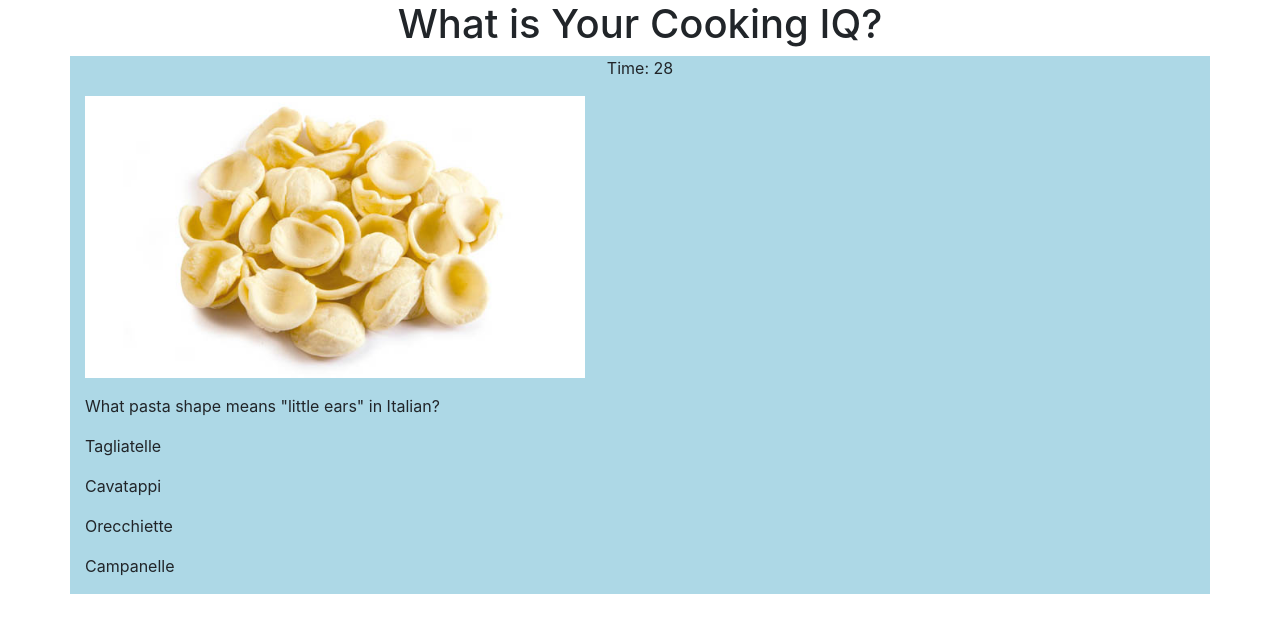
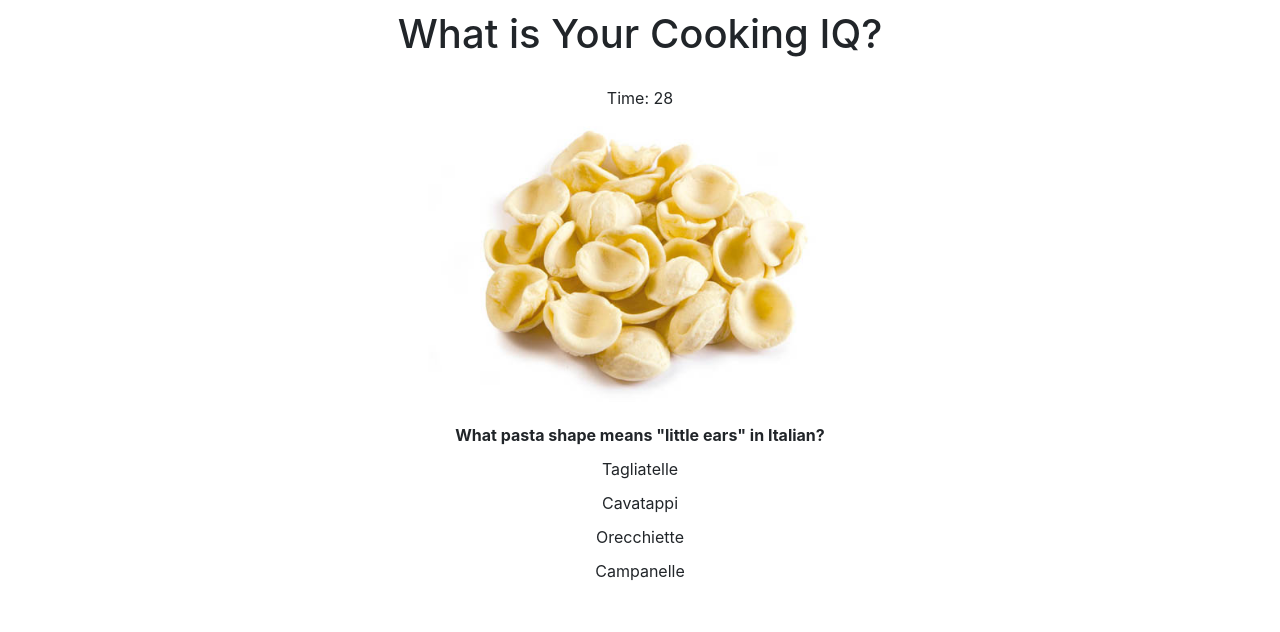
Before and after one commit to reneewysocki/cooking-trivia, a plain HTML site: page index.html in a window 1280 px wide. Both pictures are taken after a click on the button "Start Quiz". Drawn offline with nearby package versions, Linux system fonts and the light colour scheme.

Commit message:
reaction gifs and styling

```diff
--- a/assets/css/style.css
+++ b/assets/css/style.css
@@ -1,3 +1,62 @@
+header {
+    padding: 10px;
+}
+
 .mainArea {
-    background-color: lightblue;
+   /* background-color: lightblue; */
+    padding-bottom: 20px;
 };
+
+.answer {
+    background-color: blue;
+    width: 75%
+}
+
+#question {
+    font-weight: bold;
+    padding: 5px;
+}
+
+#answerDiv {
+    text-align: center;
+    align-content: center;
+}
+
+
+#ans1, #ans2, #ans3, #ans4 {
+    padding: 5px;
+    border-radius: 10px;
+    width: 60%;
+    margin: auto;
+
+}
+
+#ans1:hover, #ans2:hover, #ans3:hover, #ans4:hover {
+    padding: 5px;
+    background-color: blue;
+    color: white;
+    width: 60%;
+    margin: auto;
+}
+
+
+.answerImg {
+    width: 500px;
+    margin: auto;
+    display: block;
+}
+
+.timerP {
+    width: 50%;
+    margin: auto;
+    padding: 10px;
+}
+
+.img-wrong {
+    display: block;
+    margin: auto;
+}
+
+#startButton {
+   margin-top: 20px;
+}
--- a/assets/javascript/game.js
+++ b/assets/javascript/game.js
@@ -11,63 +11,67 @@ $(document).ready(function () {
     var questions = [
         {
             question: 'What pasta shape means "little ears" in Italian?',
-            imageUrl: "<img src='assets/images/orecchiette.jpg'  width='500' height=auto>",
+            imageUrl: "<img src='assets/images/orecchiette.jpg' class='answerImg img-fluid'>",
             choices: ["Tagliatelle", "Cavatappi", "Orecchiette", "Campanelle"],
             correctAnswer: "Orecchiette",
         },
         {
             question: 'What term means "to cut vegetables, fruits, or cheeses into thin strips"?',
-            imageUrl: "<img src='assets/images/julienne.jpg' width='500' height=auto'>",
+            imageUrl: "<img src='assets/images/julienne.jpg' class='answerImg img-fluid'>",
             choices: ["Julienne", "Chiffonade", "Dice", "Bruinoise"],
             correctAnswer: "Julienne",
         },
         {
             question: 'V.S., V.S.O.P., and V.V.S.O.P. are all different ratings of what?',
-            imageUrl: "<img src='assets/images/alcohol.jpg' width='500' height=auto'>",
+            imageUrl: "<img src='assets/images/alcohol.jpg' class='answerImg img-fluid'>",
             choices: ["Tequila", "Cognac", "Whiskey", "Wine"],
             correctAnswer: "Cognac",
         },
         {
-            question: 'What is court-bouillon?',
-            imageUrl: "<img src='assets/images/court-bouillon.jpg' width='500' height=auto'>",
-            choices: ["French seasoning blend", "Clarified stock", "Water bath for keeping things warm", "Broth used to poach other foods"],
-            correctAnswer: "Broth used to poach other foods",
+            question: 'What is autolyze?',
+            imageUrl: "<img src='assets/images/autolyze.jpg' class='answerImg img-fluid'>",
+            choices: ["Equal parts flour and water and a small amount of commerical yeast", "A mixture of water and flour that has been converted into a leavening agent", "A portion of the dough that is already populated with yeast", "A process in which flour and water are mixed and allowed to rest for a period of time"],
+            correctAnswer: "A process in which flour and water are mixed and allowed to rest for a period of time",
         },
         {
             question: 'A roux is typically made with flour and what else?',
-            imageUrl: "<img src='assets/images/roux.jpg' width='500' height=auto'>",
+            imageUrl: "<img src='assets/images/roux.jpg' class='answerImg img-fluid'>",
             choices: ["Butter", "Stock", "Egg whites", "Water"],
             correctAnswer: "Butter",
         },
         {
             question: 'What temperature should poultry be cooked to?',
-            imageUrl: "<img src='assets/images/poultry-temp.jpg' width='500' height=auto'>",
+            imageUrl: "<img src='assets/images/poultry-temp.jpg' class='answerImg img-fluid'>",
             choices: ["125°", "185°", "165°", "150°"],
             correctAnswer: "165°",
         },
         {
             question: 'What is ther difference between broth and stock?',
-            imageUrl: "<img src='assets/images/stock.jpg' width='500' height=auto'>",
+            imageUrl: "<img src='assets/images/stock.jpg' class='answerImg img-fluid'>",
             choices: ["Broth is completely clear", "Stock is reduced by half", "Broth is made with meat, not just bones", "Broth is cooked for a shorter amount of time"],
             correctAnswer: "Broth is made with meat, not just bones",
         },
         {
             question: 'What is the difference between ice cream and gelato?',
-            imageUrl: "<img src='assets/images/gelato.jpg' width='500' height=auto'>",
+            imageUrl: "<img src='assets/images/gelato.jpg' class='answerImg img-fluid'>",
             choices: ["Gelato has less fat and air", "Gelato has more fat and less air", "Gelato has more air and less less", "Gelato contains egg whites"],
             correctAnswer: "Gelato has less fat and air",
         },
         {
             question: 'What herb is this?',
-            imageUrl: "<img src='assets/images/tarragon.jpg' width='500' height=auto'>",
+            imageUrl: "<img src='assets/images/tarragon.jpg' class='answerImg img-fluid'>",
             choices: ["Rosemary", "Dill", "Coriander", "Tarragon"],
             correctAnswer: "Tarragon",
         },
     ];
 
+    var reactionGifsBad = ["are-you-kidding-me.gif", "you-shouldnt-be-near-food.gif", "wrong.gif", "cant-even.gif", "seriously.gif", "get-your-shit-together.gif", "no-way.gif"];
+    var reactionGifsGood = ["nice-work-there.gif", "dancing-in-kitchen.gif", "yes.gif", "alex-wink.gif", "still-got-it.gif", "rad.gif", "unstoppable.gif"];
+
+
     //creates start button on initial screen
     function startButton() {
-        startScreen = "<p class='text-center'><a class='btn btn-primary start-button' href='#' role='button'>Start Quiz</a></p>";
+        startScreen = "<p class='text-center'><a id='startButton' class='btn btn-primary start-button' href='#' role='button'>Start Quiz</a></p>";
         $(".mainArea").html(startScreen);
     }
 
@@ -81,7 +85,7 @@ $(document).ready(function () {
 
     //generates the question
     function generateHTML() {
-        gameHTML = "<p class='text-center timerP'>Time: <span class='timer'> 30 </span></p><p class='hintImageP'>" + questions[questionCounter].imageUrl + "</p><p class='text-left questionP'>" + questions[questionCounter].question + "</p><p class='answer'>" + questions[questionCounter].choices[0] + "</p><p class='answer'>" + questions[questionCounter].choices[1] + "</p><p class='answer'>" + questions[questionCounter].choices[2] + "</p><p class='answer'>" + questions[questionCounter].choices[3] + "</p>";
+        gameHTML = "<p class='text-center timerP'>Time: <span class='timer'> 30 </span></p><p id='hintImage' class='hintImageP'>" + questions[questionCounter].imageUrl + "</p><div id='question' class='text-center'>" + questions[questionCounter].question + "</div><div id='answerDiv'><div id='ans1' class='answer'>" + questions[questionCounter].choices[0] + "</div><div id='ans2' class='answer'>" + questions[questionCounter].choices[1] + "</div><div id='ans3' class='answer'>" + questions[questionCounter].choices[2] + "</div><div id='ans4' class='answer'>" + questions[questionCounter].choices[3] + "</div></div>";
         $(".mainArea").html(gameHTML);
     }
 
@@ -105,21 +109,23 @@ $(document).ready(function () {
 
     function generateWin() {
         correct++;
-        gameHTML = "<p class='text-center timer-p'>Time Remaining: <span class='timer'>" + timer + "</span></p>" + "<p class='text-center'>Correct! The answer is: " + questions[questionCounter].correctAnswer + "</p>" + questions[questionCounter].imageUrl;
+        var randGoodGif = reactionGifsGood[Math.floor(Math.random() * reactionGifsGood.length)];
+        gameHTML = "<p class='text-center timer-p'>Time Remaining: <span class='timer'>" + timer + "</span></p>" + "<p class='text-center'>Correct! The answer is: " + questions[questionCounter].correctAnswer + "</p>" + "<img src='assets/images/ramsey/" + randGoodGif + "' class='img-wrong img-fluid'>";
         $(".mainArea").html(gameHTML);
-        setTimeout(next, 2000);
+        setTimeout(next, 3000);
     };
 
     function generateLoss() {
-        gameHTML = "<p class='text-center timer-p'>Time Remaining: <span class='timer'>" + timer + "</span></p>" + "<p class='text-center'>Wrong! The correct answer is: " + questions[questionCounter].correctAnswer + "</p>" + "<img class='center-block img-wrong' src='assets/images/ramsey/are-you-kidding-me.gif'>";
+        var randBadGif = reactionGifsBad[Math.floor(Math.random() * reactionGifsBad.length)];
+        gameHTML = "<p class='text-center timer-p'>Time Remaining: <span class='timer'>" + timer + "</span></p>" + "<p class='text-center'>Wrong! The correct answer is: " + questions[questionCounter].correctAnswer + "</p>" + "<img src='assets/images/ramsey/" + randBadGif + "' class='img-wrong img-fluid'>";
         $(".mainArea").html(gameHTML);
-        setTimeout(next, 2000);
+        setTimeout(next, 3000);
         incorrect++;
     };
 
     function generateTimeOut() {
         unanswered++;
-        gameHTML = "<p class='text-center timer-p'>Time Remaining: <span class='timer'>" + "</span></p>" + "<p class='text-center'>You ran out of time!  The correct answer was: " + questions[questionCounter].correctAnswer + "</p>" + "<img class='center-block img-wrong' src='assets/images/ramsey/can-you-wake-up.gif'>";
+        gameHTML = "<p class='text-center timer-p'>Time Remaining: <span class='timer'>" + "</span></p>" + "<p class='text-center'>You ran out of time!  The correct answer was: " + questions[questionCounter].correctAnswer + "</p>" + "<img src='assets/images/ramsey/can-you-wake-up.gif' class='img-wrong'>";
         $(".mainArea").html(gameHTML);
         setTimeout(next, 3000);
 
@@ -154,7 +160,8 @@ $(document).ready(function () {
     };
 
     function finalScreen() {
-        gameHTML = "<p class='text-center timer-p'>Time Remaining: <span class='timer'>" + timer + "</span></p>" + "<p class='text-center'>Here's how you did!" + "</p>" + "<p class='summary-correct'>Correct Answers: " + correct + "</p>" + "<p>Wrong Answers: " + incorrect + "</p>" + "<p>Unanswered: " + unanswered + "</p>" + "<p class='text-center reset-button-container'><a class='btn btn-primary btn-lg btn-block reset-button' href='#' role='button'>Reset The Quiz!</a></p>";
+        $('.timer').hide();
+        gameHTML = "<p class='text-center timer-p'>Time Remaining: <span class='timer'>" + timer + "</span></p>" + "<p class='text-center'>Here's how you did!" + "</p>" + "<p class='summary-correct'>Correct Answers: " + correct + "</p>" + "<p>Wrong Answers: " + incorrect + "</p>" + "<p>Unanswered: " + unanswered + "</p>" + "<p class='text-center reset-button-container'><a class='btn btn-primary btn-lg btn-block reset-button' href='#' role='button'>Retake The Quiz!</a></p>";
         $(".mainArea").html(gameHTML);
     }
 
```
Also changed, not shown: assets/images/autolyze.jpg (added), assets/images/ramsey/alex-wink.gif (added), assets/images/ramsey/cant-even.gif (added), assets/images/ramsey/download.jpg (deleted), assets/images/ramsey/get-your-shit-together.gif (added), assets/images/ramsey/nice-work-there.gif (renamed from assets/images/ramsey/nice work there.gif), 7 other files.
